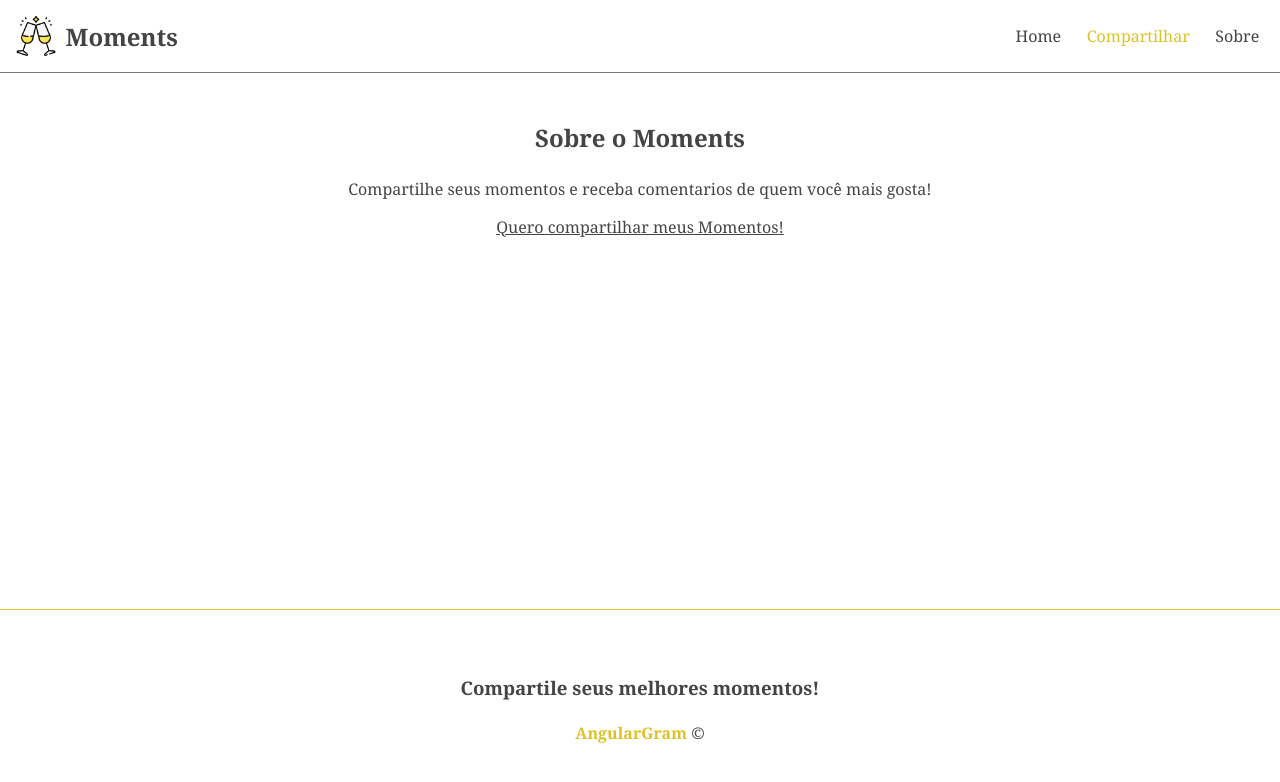
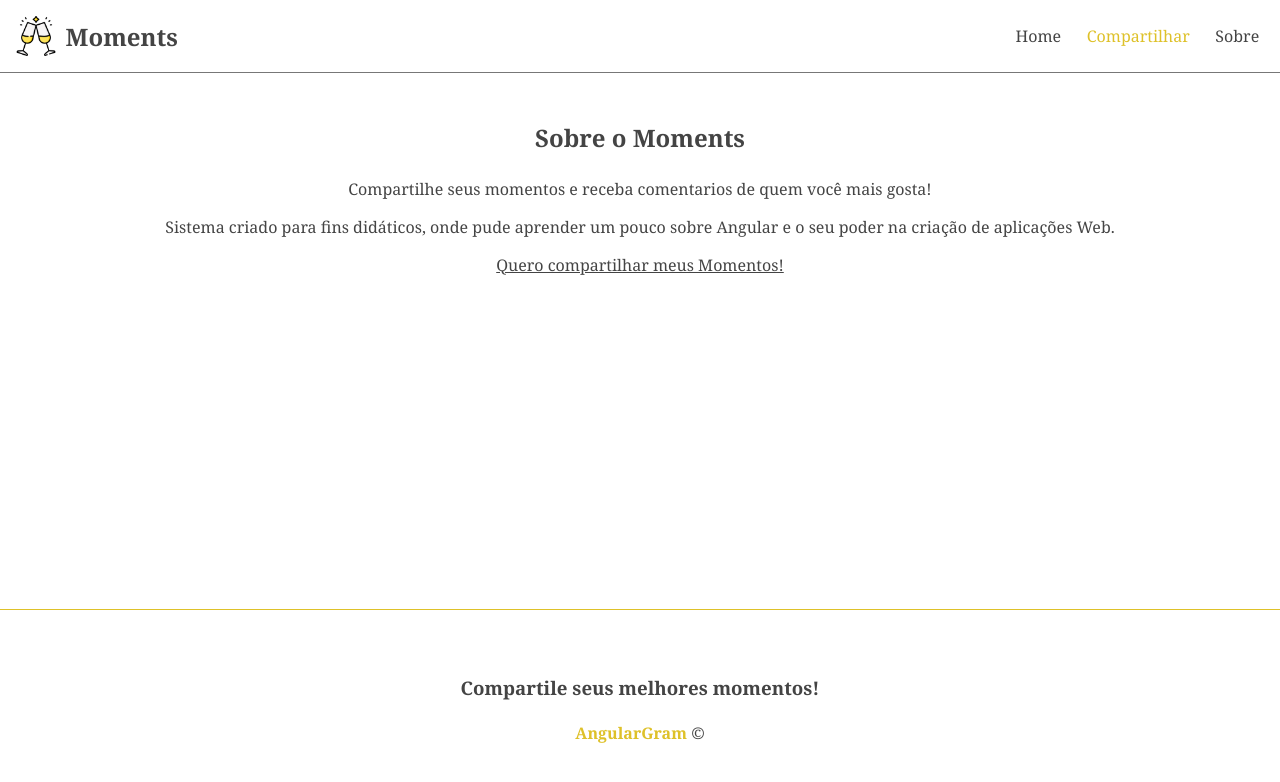
Before and after one commit to NilsonJorge/AngularGram, an Angular app: page /about in a window 1280 px wide. Shown: the top 782 px of the page. Built offline with nearby package versions, Linux system fonts and the light colour scheme.

Commit message:
finalização

```diff
--- a/src/app/components/pages/about/about.component.html
+++ b/src/app/components/pages/about/about.component.html
@@ -1,5 +1,6 @@
 <div class="about">
     <h2>Sobre o Moments</h2>
     <p>Compartilhe seus momentos e receba comentarios de quem você mais gosta!</p>
+    <p>Sistema criado para fins didáticos, onde pude aprender um pouco sobre Angular e o seu poder na criação de aplicações Web.</p>
     <a routerLink="/moments/new">Quero compartilhar meus Momentos!</a>
 </div>
```
